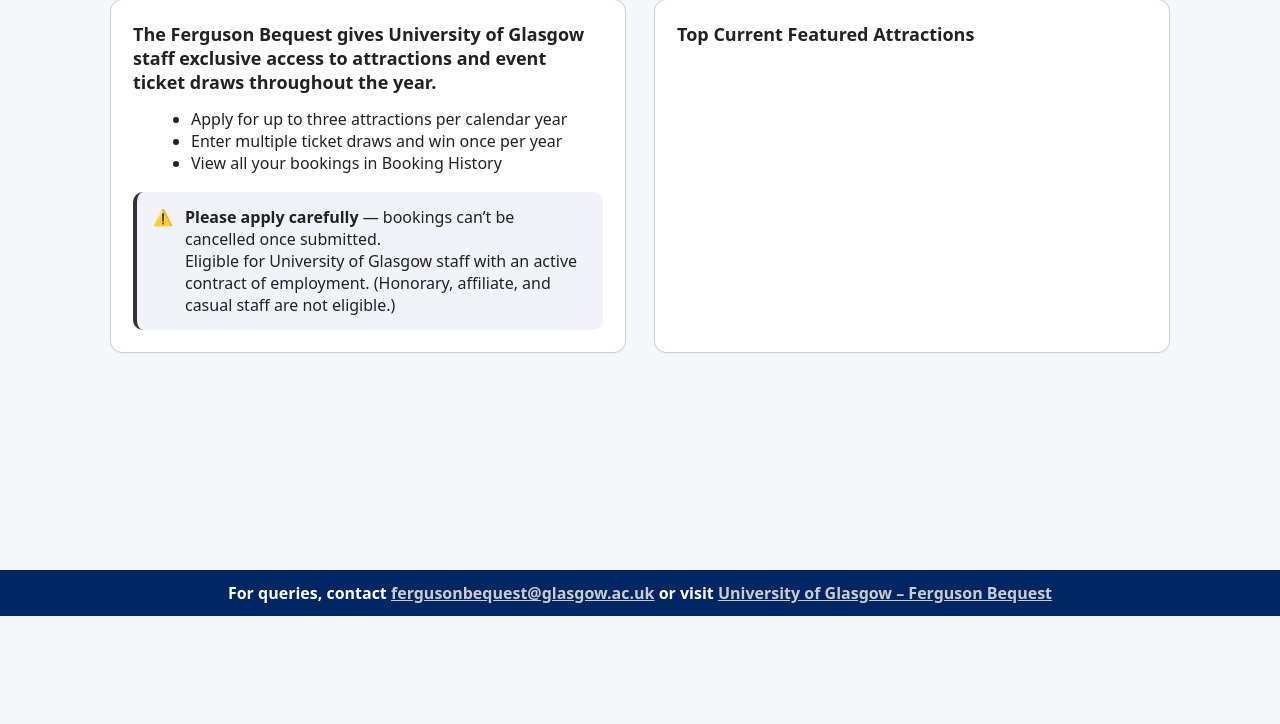
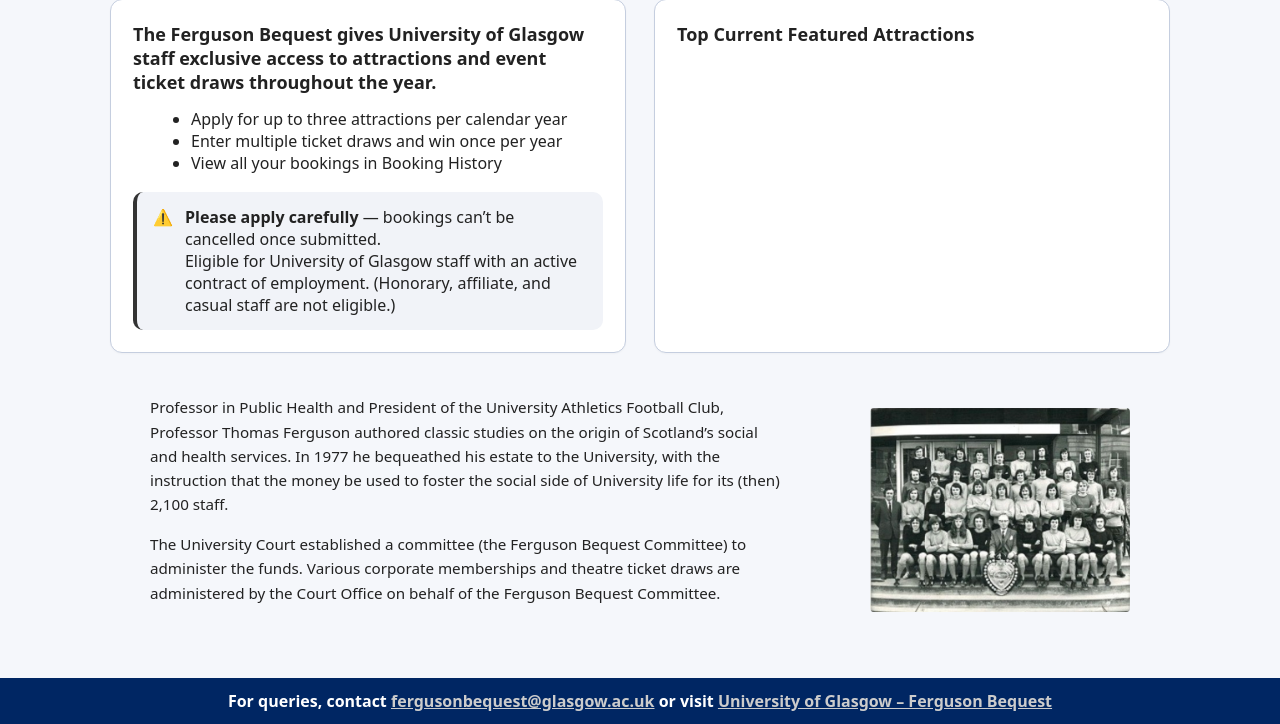
Before and after one commit to Romes241/sh22-main, a Django app: page / in a window 1280 px wide. Shown: the part 184-908 px from the top of the page. Before the commit the page ends 800 px from the top, so only its background shows below. Run offline with Django 5.2, Linux system fonts and the light colour scheme.

Commit message:
Added homepage bottom text section

```diff
--- a/fergusonbequest/templates/fergusonbequest/home.html
+++ b/fergusonbequest/templates/fergusonbequest/home.html
@@ -38,4 +38,26 @@
       <div class="fb-dots"></div>
     </div>
   </section>
+
+  <section class="fb-about">
+    <div class="fb-about__text">
+      <p>
+        Professor in Public Health and President of the University Athletics Football Club,
+        Professor Thomas Ferguson authored classic studies on the origin of Scotland’s social
+        and health services. In 1977 he bequeathed his estate to the University, with the
+        instruction that the money be used to foster the social side of University life for
+        its (then) 2,100 staff.
+      </p>
+
+      <p>
+        The University Court established a committee (the Ferguson Bequest Committee) to
+        administer the funds. Various corporate memberships and theatre ticket draws are
+        administered by the Court Office on behalf of the Ferguson Bequest Committee.
+      </p>
+    </div>
+
+    <div class="fb-about__image">
+      <img src="{% static 'fergusonbequest/img/Ferquest_commite.jpg' %}" alt="Ferguson Committee Photo">
+    </div>
+  </section>
 {% endblock %}
--- a/static/fergusonbequest/css/home.css
+++ b/static/fergusonbequest/css/home.css
@@ -40,3 +40,34 @@
   padding:14px 16px;
   margin-top:18px;
 }
+
+.fb-about {
+  max-width: 1000px;
+  margin: 27px auto 30px;
+  display: flex;
+  justify-content: space-between;
+  align-items: center;
+  gap: 2rem;
+  padding: 0 10px;
+}
+
+.fb-about__text {
+  flex: 2;
+  font-size: 0.95rem;
+  line-height: 1.6;
+}
+
+.fb-about__image {
+  flex: 1;
+  display: flex;
+  justify-content: flex-end;
+  align-items: center;
+  transform: translateY(10px);
+}
+
+.fb-about__image img {
+  width: 260px;
+  height: auto;
+  border-radius: 4px;
+  display: block;
+}
```
Also changed, not shown: static/fergusonbequest/img/Ferquest_commite.jpg (added).
